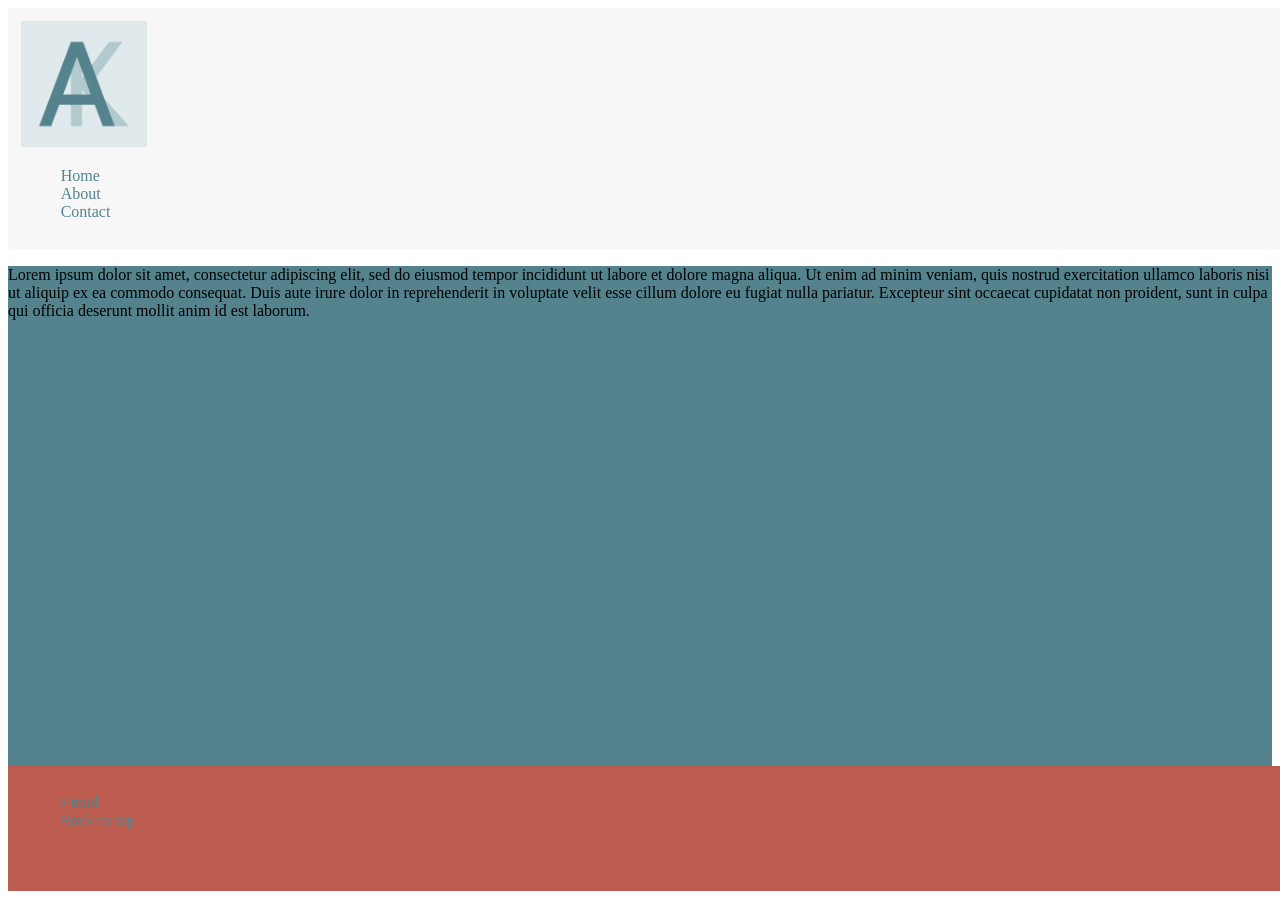
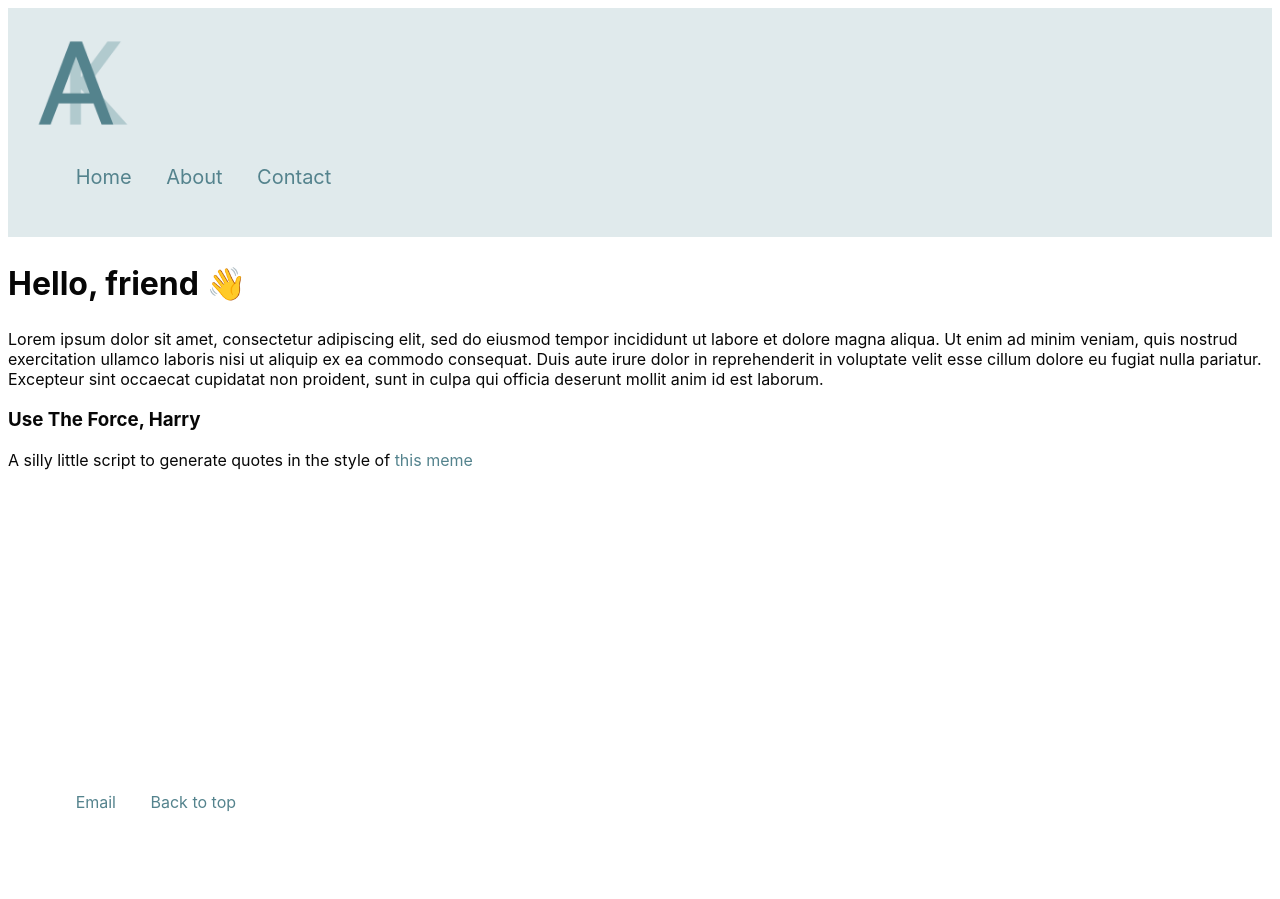
Before and after one commit to lexkon/portfolio-website, a plain HTML site: page index.html in a window 1280 px wide. Drawn offline with Linux system fonts and the light colour scheme.

Commit message:
Includes first project section and update to style

```diff
--- a/index.html
+++ b/index.html
@@ -22,7 +22,14 @@
     </header>
 
     <main>
+        <h2>Hello, friend 👋</h2>
         <p>Lorem ipsum dolor sit amet, consectetur adipiscing elit, sed do eiusmod tempor incididunt ut labore et dolore magna aliqua. Ut enim ad minim veniam, quis nostrud exercitation ullamco laboris nisi ut aliquip ex ea commodo consequat. Duis aute irure dolor in reprehenderit in voluptate velit esse cillum dolore eu fugiat nulla pariatur. Excepteur sint occaecat cupidatat non proident, sunt in culpa qui officia deserunt mollit anim id est laborum.</p>
+
+        <section id="meme-script">
+            <h3>Use The Force, Harry</h3>
+            <p id="meme-description">A silly little script to generate quotes in the style of <a href="https://github.com/lexkon/mixed-messages/raw/main/meme.jpg">this meme</a>
+            </p>
+        </section>
     </main>
 
     <footer>
--- a/style.css
+++ b/style.css
@@ -1,9 +1,14 @@
 :root {
     --darkblue: #54838D;
     --lightblue: #B1CACE;
+    --bluewhite: #E0EAEC;
     --white: #F7F7F7;
     --red: #BB5C4F;
+    --black: #070707;
+
     font-size: 16px;
+    color: #070707;
+    font-family: -apple-system, BlinkMacSystemFont, sans-serif;
 }
 
 a {
@@ -15,29 +20,47 @@ a:hover {
     color: var(--lightblue);
 }
 
-ul {
-    list-style-type: none;
-}
-
 header {
-    background-color: var(--white);
-    width: 100%;
+    background-color: var(--bluewhite);
     padding: 1%;
 }
 
 header img {
     width: 10%;
 
+    /* Circle mask */
+    /* border-radius: 100%;
+    overflow: hidden;
+    margin:0 auto; */
+}
+
+ul {
+    list-style-type: none;
+}
+
+nav {
+    display: inline;
+    margin: 15px;
+}
+
+nav ul a {
+    font-size: 1.25rem;
+}
+
+li {
+    display: inline;
+    margin: 15px;
 }
 
 main {
-    background-color: var(--darkblue);
     height: 500px;
 }
 
+h2 {
+    font-size: 2rem;
+}
+
 footer {
-    background-color: var(--red);
-    width: 100%;
     height: 100px;
     padding: 1%;
 }
```
